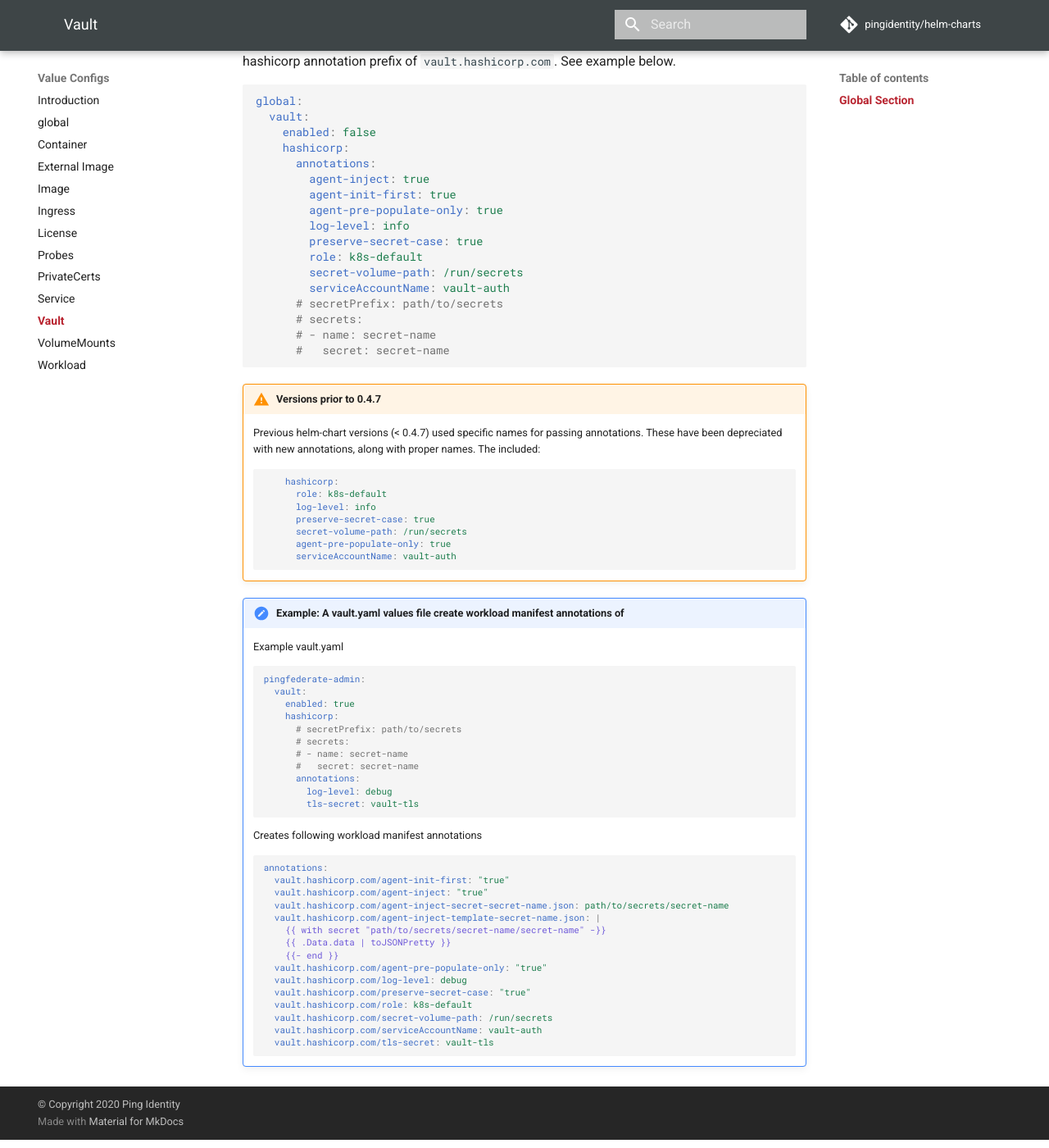
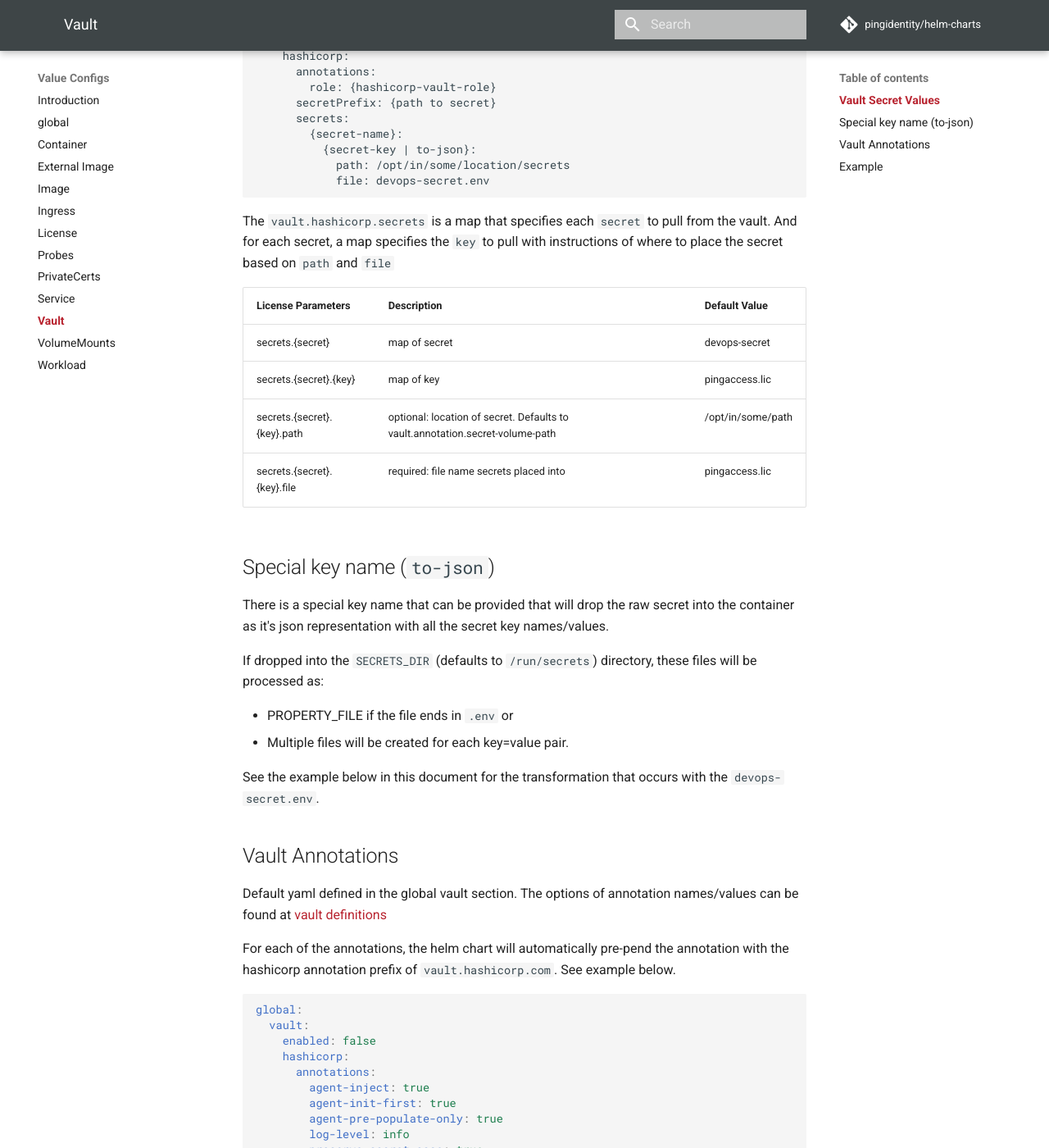
Before and after one commit to pingidentity/helm-charts, an MkDocs documentation site: the page built from docs/config/vault.md, in a window 1280 px wide and 1400 px high, scrolled down 415 px. Shown: the whole window at 82% size. Built offline with MkDocs 1.6.1 and Material for MkDocs 9.7.7, drawn with Linux system fonts in a browser that asks for light colours; comment, search, counter and statistics services are not loaded; some of the changed text lies outside the part shown.

Commit message:
Release 0.5.2 - final checkin

````diff
--- a/docs/config/vault.md
+++ b/docs/config/vault.md
@@ -1,10 +1,53 @@
 # Vault Configuration
 
-Based on use of Hashicorp Vault.
+The current helm chart support is provided for Hashicorp Vault annotations and use of the
+Hashicorp injector.
 More information on Hashicorp Vault annotations can be found [here](https://www.vaultproject.io/docs/platform/k8s/injector/annotations).
 
-## Global Section
+## Vault Secret Values
 
+An example vault values section looks like:
+
+```
+  vault:
+    enabled: true
+    hashicorp:
+      annotations:
+        role: {hashicorp-vault-role}
+      secretPrefix: {path to secret}
+      secrets:
+        {secret-name}:
+          {secret-key | to-json}:
+            path: /opt/in/some/location/secrets
+            file: devops-secret.env
+```
+
+The `vault.hashicorp.secrets` is a map that specifies each `secret` to pull from the
+vault.  And for each secret, a map specifies the `key` to pull with instructions of where
+to place the secret based on `path` and `file`
+
+| License Parameters          | Description                                                                   | Default Value     |
+| --------------------------- | ----------------------------------------------------------------------------- | ----------------- |
+| secrets.{secret}            | map of secret                                                                 | devops-secret     |
+| secrets.{secret}.{key}      | map of key                                                                    | pingaccess.lic    |
+| secrets.{secret}.{key}.path | optional: location of secret. Defaults to vault.annotation.secret-volume-path | /opt/in/some/path |
+| secrets.{secret}.{key}.file | required: file name secrets placed into                                       | pingaccess.lic    |
+
+## Special key name (`to-json`)
+
+There is a special key name that can be provided that will drop the raw secret into the
+container as it's json representation with all the secret key names/values.
+
+If dropped into the `SECRETS_DIR` (defaults to `/run/secrets`) directory, these files will
+be processed as:
+
+  * PROPERTY_FILE if the file ends in `.env` or
+  * Multiple files will be created for each key=value pair.
+
+See the example below in this document for the
+transformation that occurs with the `devops-secret.env`.
+
+## Vault Annotations
 Default yaml defined in the global vault section.  The options of annotation names/values
 can be found at
 [vault definitions](https://www.vaultproject.io/docs/platform/k8s/injector/annotations)
@@ -26,59 +69,82 @@
         role: k8s-default
         secret-volume-path: /run/secrets
         serviceAccountName: vault-auth
-      # secretPrefix: path/to/secrets
-      # secrets:
-      # - name: secret-name
-      #   secret: secret-name
 ```
 
-!!! warning "Versions prior to 0.4.7"
-    Previous helm-chart versions (< 0.4.7) used specific names for passing annotations.  These
-    have been depreciated with new annotations, along with proper names.  The included:
-    ```yaml
-        hashicorp:
-          role: k8s-default
-          log-level: info
-          preserve-secret-case: true
-          secret-volume-path: /run/secrets
-          agent-pre-populate-only: true
-          serviceAccountName: vault-auth
+## Example
+
+The following includes an example Hashicorp Vault secrets as well as a value values .yaml that
+make use of the secrets and an example of where secrets will be placed into container.
+
+!!! note "Example: Hashicorp Vault secrets"
+    SECRET:secrets/jsmith@example.com/jsmith-namespace/licenses
+    ```
+    {
+      "pingaccess-6.2": "Product=PingAccess\nVersion=6.2...",
+      "pingdirectory-8.2": "Product=PingDirectory\nVersion=8.2...",
+      "pingfederate-10.2": "Product=PingFederate\nVersion=10.2..."
+    }
+    ```
+
+    SECRET: secrets/jsmith@example.com/jsmith-namespace/devops-secrets.env
+    ```
+    {
+      "PING_IDENTITY_ACCEPT_EULA": "YES",
+      "PING_IDENTITY_DEVOPS_KEY": "d254....-....-...-...-............",
+      "PING_IDENTITY_DEVOPS_USER": "jsmith@example.com"
+    }
+    ```
+
+    SECRET: secrets/jsmith@example.com/jsmith-namespace/certs
+    ```
+    {
+      "tls.crt": "LS0tLS1CRUdJ...a9dk",
+      "tls.key": "LS0tLS1CRUdJ...38sj"
+    }
     ```
 
 
-!!! note "Example: A vault.yaml values file create workload manifest annotations of"
-    Example vault.yaml
-
+!!! note "Example: Vault secrets .yaml"
     ```yaml
     pingfederate-admin:
       vault:
-        enabled: true
         hashicorp:
-          # secretPrefix: path/to/secrets
-          # secrets:
-          # - name: secret-name
-          #   secret: secret-name
-          annotations:
-            log-level: debug
-            tls-secret: vault-tls
+          secrets:
+            devops-secret.env:
+              to-json:
+                file: devops-secret.env
+            licenses:
+              pingaccess-6.2:
+                file: pingaccess.lic
+                path: /opt/in/some/location/licenses
+            test-certs:
+              to-json:
+                file: test-certs
     ```
 
-    Creates following workload manifest annotations
+    Places the following files into the container:
 
-    ```yaml
-    annotations:
-      vault.hashicorp.com/agent-init-first: "true"
-      vault.hashicorp.com/agent-inject: "true"
-      vault.hashicorp.com/agent-inject-secret-secret-name.json: path/to/secrets/secret-name
-      vault.hashicorp.com/agent-inject-template-secret-name.json: |
-        {{ with secret "path/to/secrets/secret-name/secret-name" -}}
-        {{ .Data.data | toJSONPretty }}
-        {{- end }}
-      vault.hashicorp.com/agent-pre-populate-only: "true"
-      vault.hashicorp.com/log-level: debug
-      vault.hashicorp.com/preserve-secret-case: "true"
-      vault.hashicorp.com/role: k8s-default
-      vault.hashicorp.com/secret-volume-path: /run/secrets
-      vault.hashicorp.com/serviceAccountName: vault-auth
-      vault.hashicorp.com/tls-secret: vault-tls
+!!! note "Example: Container files"
+    FILE: /run/secrets/devops-secret.env
     ```
+    PING_IDENTITY_ACCEPT_EULA="YES"
+    PING_IDENTITY_DEVOPS_KEY="d254....-....-...-...-............"
+    PING_IDENTITY_DEVOPS_USER="jsmith@example.com"
+    ```
+
+    FILE: /opt/in/some/location/licenses/pingaccess.lic
+    ```
+    Product=PingAccess
+    Version=6.2
+    ...
+    ```
+
+    FILE: /run/secrets/tls.crt
+    ```
+    LS0tLS1CRUdJ...a9dk
+    ```
+
+    FILE: /run/secrets/tls.key
+    ```
+    LS0tLS1CRUdJ...38sj
+    ```
--- a/docs/release-notes.md
+++ b/docs/release-notes.md
@@ -1,5 +1,82 @@
 # Release Notes
 
+
+
+## Release 0.5.2
+
+* [Issue #113](https://github.com/pingidentity/helm-charts/issues/113) - Default pingaccess-admin
+  to StatefulSet
+
+    In order to provide HA with a PingAccess cluster between admin/engine nodes, it is required that the
+    PingAccess Admin deploy as a StatefulSet with persistence. Otherwise if the PingAccess Admin goes down,
+    the engines would lose connectivity to that node and be unable to get further config updates and
+    subsequently have to bounce and lose their web-session information.
+
+    !!! note "The new default yaml"
+        ```yaml
+        pingaccess-admin:
+          workload:
+            type: StatefulSet
+        ```
+
+* [Issue #95](https://github.com/pingidentity/helm-charts/issues/95) - Fix default
+  serviceAccount in workload for vault
+
+    Fixed issue that was created in Issue 95 (using annotations to provide vault details) to pull serviceAccountName
+    from the proper location in annotations.
+
+    ```
+      vault:
+        hashicorp:
+          annotations:
+            serviceAccountName: vault-auth
+    ```
+
+* [Issue #116](https://github.com/pingidentity/helm-charts/issues/116) - Support Annotations
+  at Workload Level.
+
+    Support annotations at the workload level. For workloads, adding `.spec.template.metadata`.
+
+    !!! note "Example telegraf annotation"
+        ```
+        pingfederate-engine:
+          workload:
+            annotations:
+              telegraf.influxdata.com/class: app
+        ```
+        would lead to:
+        ```
+        apiVersion: apps/v1
+        kind: Deployment
+        metadata:
+          labels:
+            app.kubernetes.io/instance: samir
+            app.kubernetes.io/managed-by: Helm
+            app.kubernetes.io/name: pingfederate-engine
+            helm.sh/chart: ping-devops-0.5.1
+          name: samir-pingfederate-engine
+        spec:
+          replicas: 1
+          selector:
+            matchLabels:
+              app.kubernetes.io/instance: samir
+              app.kubernetes.io/name: pingfederate-engine
+          strategy:
+            rollingUpdate:
+              maxSurge: 1
+              maxUnavailable: 0
+            type: RollingUpdate
+          template:
+            metadata:
+              annotations:
+                telegraf.influxdata.com/class: app
+        ```
+
+* [Issue #117](https://github.com/pingidentity/helm-charts/issues/117) - Bug - cluster service
+  shouldn't use image name for service name.
+
+* [Issue #114](https://github.com/pingidentity/helm-charts/issues/114) - Revamp vault.hashicorp.secrets value .yaml and support per path secret
+  Detailed documentation on this can be found the [Vault Config](config/vault.md) docs
 
 ## Release 0.5.1
 
````
Also changed, not shown: 3 other files.
